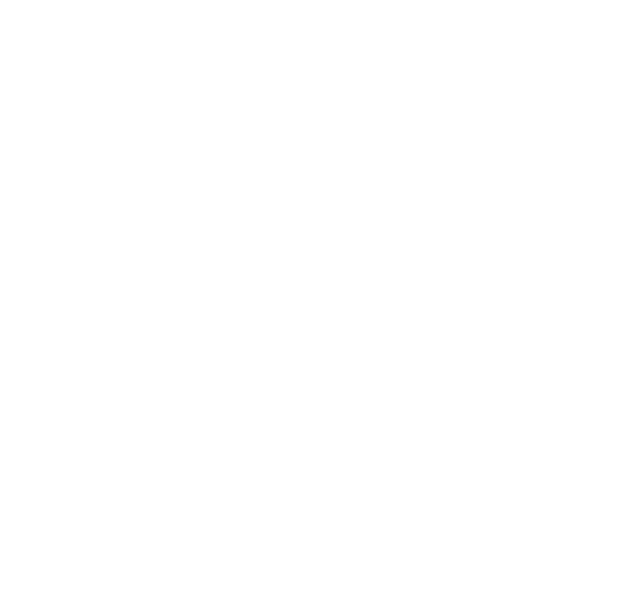
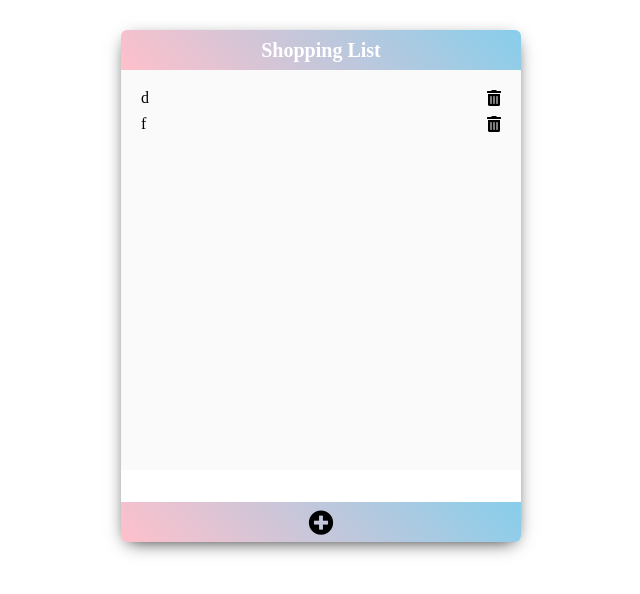
Before and after one commit to bxxmi/shopping-list-vanillaJS, a plain HTML site: page index.html in a window 1280 px wide. Shown: the whole page, without its empty margins (319-959 px from the left). Drawn offline with nearby package versions, Linux system fonts and the light colour scheme; files that its build step writes are made by us from their sources.

Commit message:
fix: 스타일 확인 차 구조 수정

```diff
--- a/index.html
+++ b/index.html
@@ -8,9 +8,26 @@
   <link rel="stylesheet" href="css/style.css">
   <script src="js/main.js"></script>
   <link rel="stylesheet" href="https://cdn.jsdelivr.net/npm/reset-css@5.0.1/reset.min.css">
+  <link rel="stylesheet" href="https://pro.fontawesome.com/releases/v5.10.0/css/all.css" integrity="sha384-AYmEC3Yw5cVb3ZcuHtOA93w35dYTsvhLPVnYs9eStHfGJvOvKxVfELGroGkvsg+p" crossorigin="anonymous"/>
   <title>My Shopping List</title>
 </head>
 <body>
-
+  <div class="wrap">
+    <header>
+      <h1>Shopping List</h1>
+    </header>
+    <section>
+      <div class="list">
+        <ul>
+          <li>d<i class="fas fa-trash-alt"></i></li>
+          <li>f<i class="fas fa-trash-alt"></i></li>
+        </ul>
+      </div>
+      <input type="text">
+    </section>
+    <nav>
+      <i class="fas fa-plus-circle"></i>
+    </nav>
+  </div>
 </body>
 </html>
```
